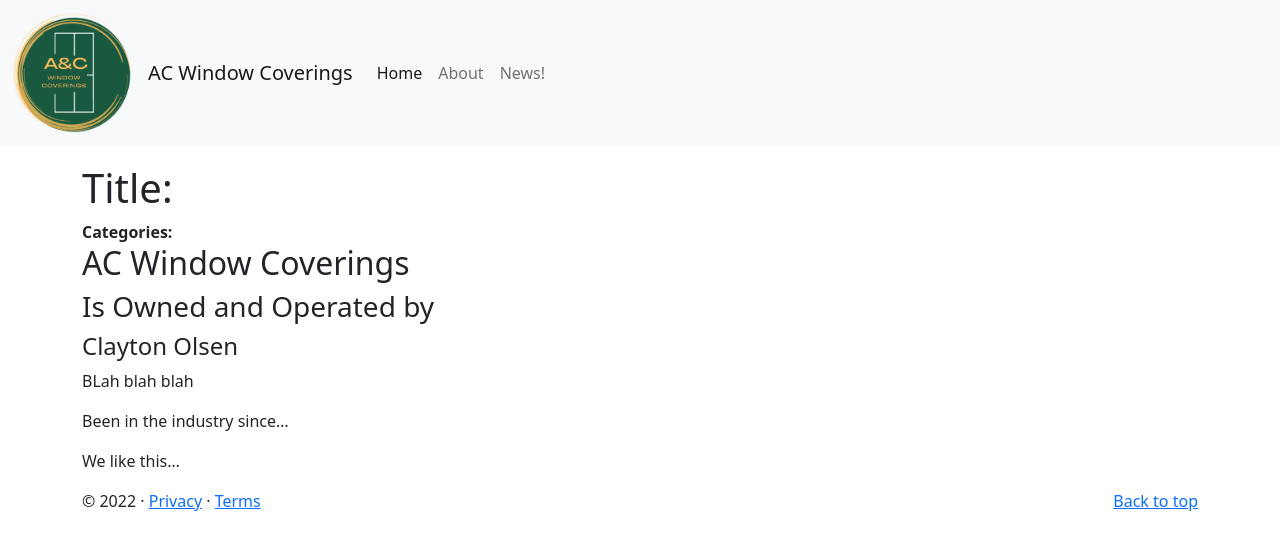
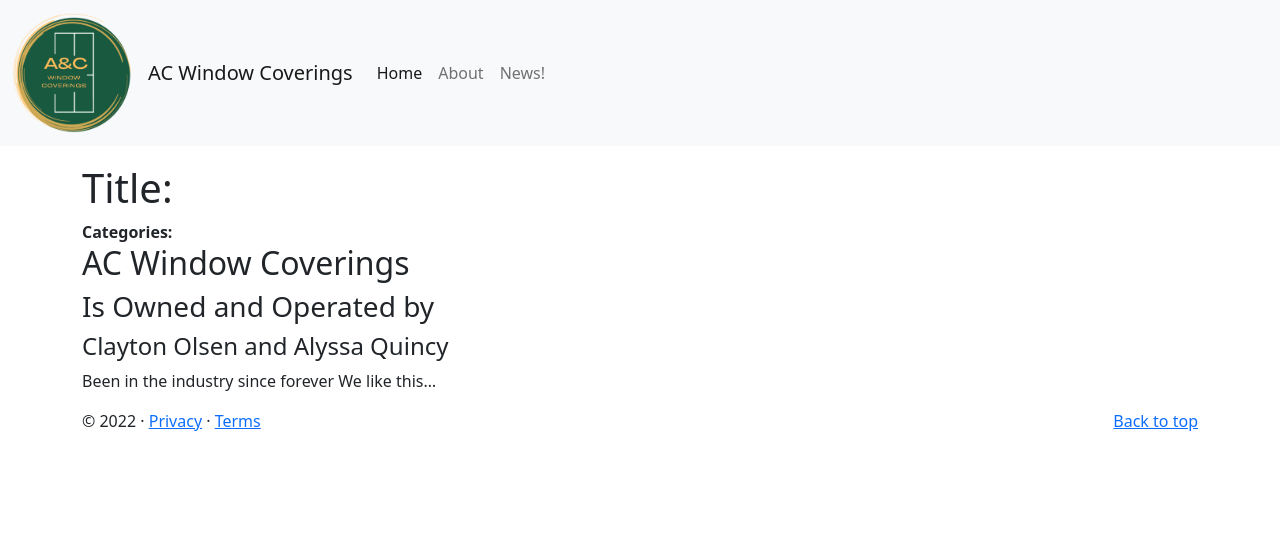
Before and after one commit to claytonpolsen/claytonpolsen.github.io, a Jekyll site: the page built from about.markdown, in a window 1280 px wide. Shown: the top 550 px of the page. Built offline with Jekyll 4.4.1, drawn with Linux system fonts in a browser that asks for light colours; nearby versions of some CDN libraries.

Commit message:
todays fix

```diff
--- a/about.markdown
+++ b/about.markdown
@@ -6,10 +6,7 @@ permalink: /about/
 
 ## AC Window Coverings
 ### Is Owned and Operated by
-#### Clayton Olsen
+#### Clayton Olsen and Alyssa Quincy
 
-BLah blah blah
-
-Been in the industry since...
-
+Been in the industry since forever
 We like this...
```
